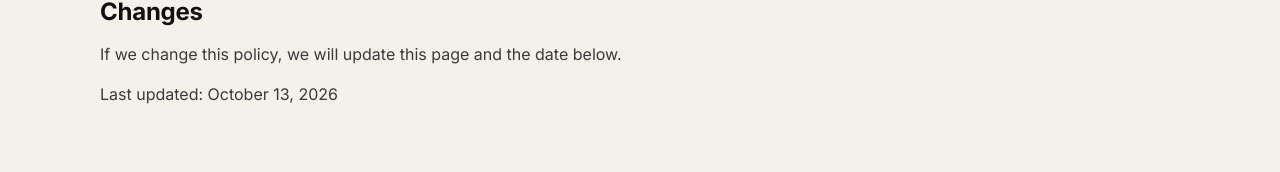
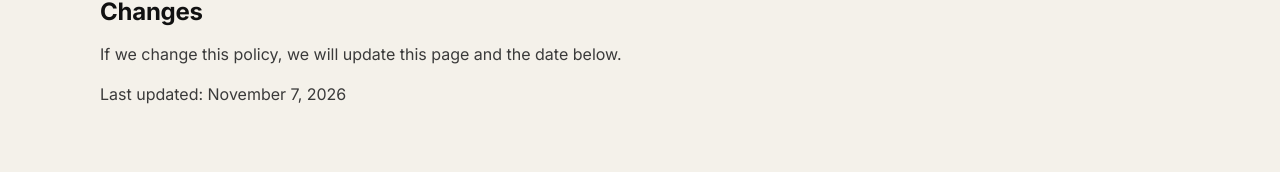
Before and after one commit to nghiemrobert1/thinking-labs-site, a Next.js app: page /privacy in a window 1280 px wide. Shown: the part 2289-2461 px from the top of the page. Built offline with nearby package versions, Linux system fonts and the light colour scheme.

Commit message:
Privacy: Last updated November 7, 2026 (release-date gate; preview only)

```diff
--- a/src/app/privacy/page.tsx
+++ b/src/app/privacy/page.tsx
@@ -56,7 +56,7 @@ export default function PrivacyPage() {
 
         <h2>Changes</h2>
         <p>If we change this policy, we will update this page and the date below.</p>
-        <p>Last updated: October 13, 2026</p>
+        <p>Last updated: November 7, 2026</p>
       </div></section>
     </>
   );
```
